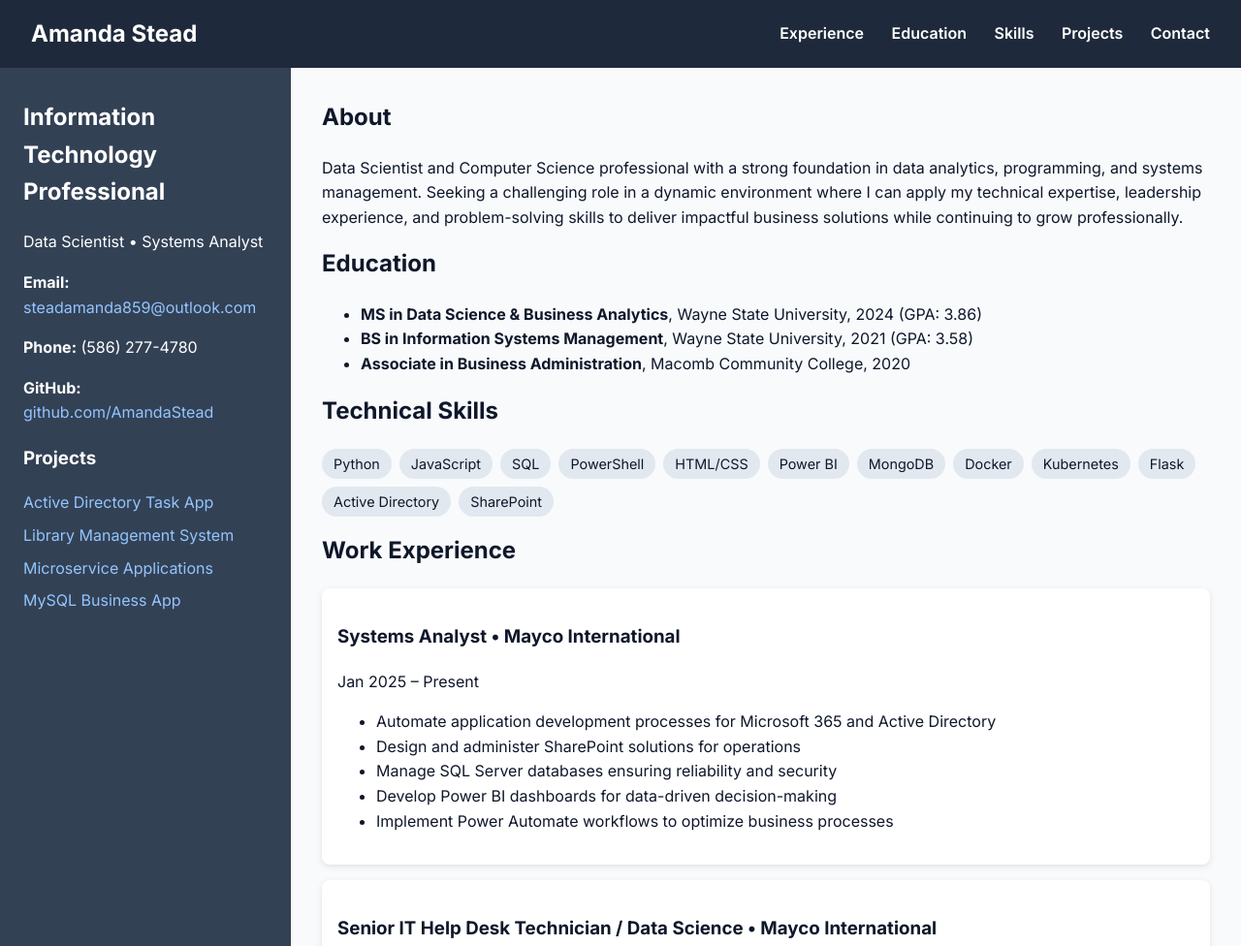
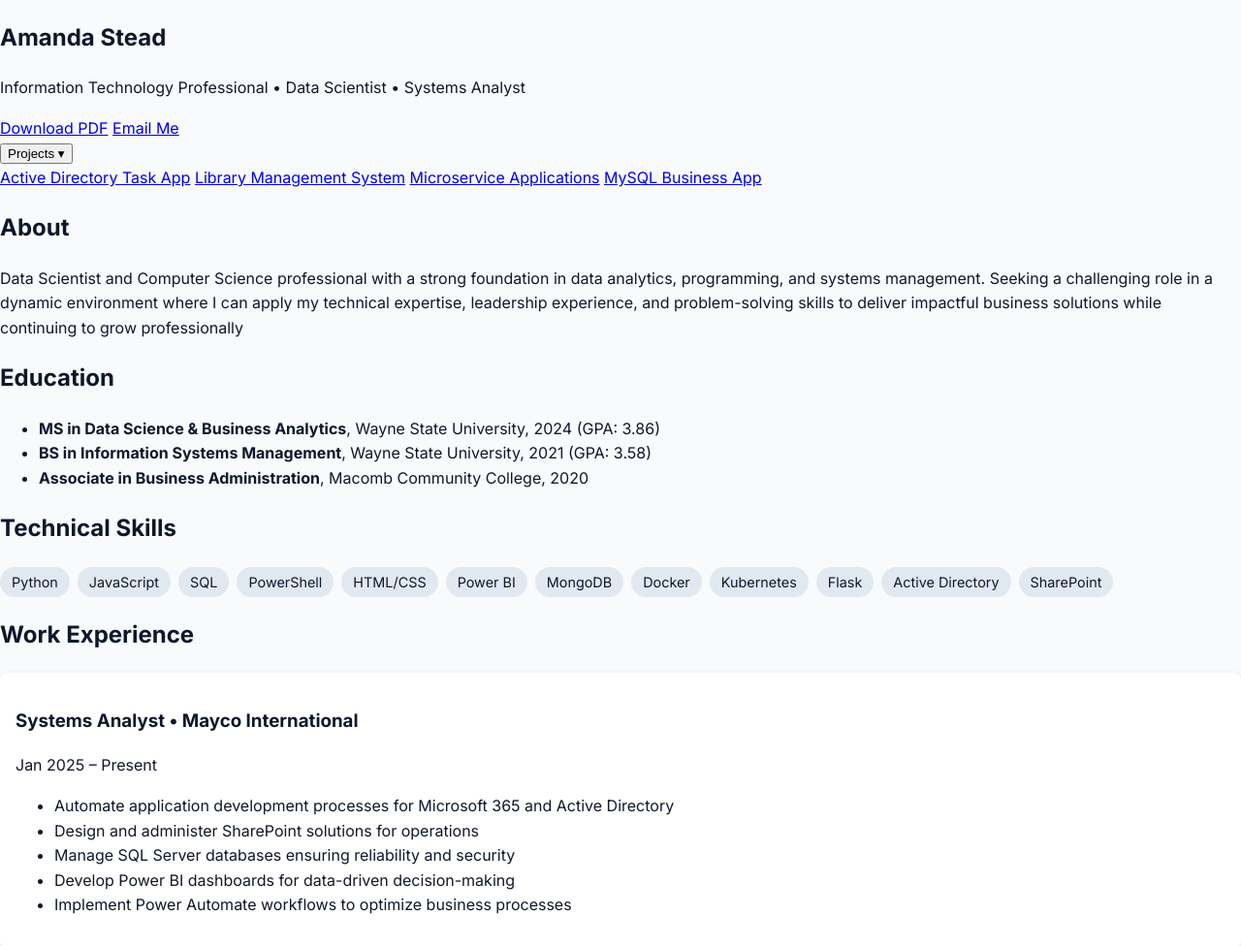
Before and after one commit to AmandaStead/AmandaStead.github.io, a plain HTML site: page index.html in a window 1280 px wide. Shown: the top 976 px of the page at 97% size. Drawn offline with Linux system fonts and the light colour scheme.

Commit message:
Update index.html

```diff
--- a/index.html
+++ b/index.html
@@ -1,3 +1,4 @@
+
 <!DOCTYPE html>
 <html lang="en">
 <head>
@@ -10,53 +11,37 @@
   <link href="https://fonts.googleapis.com/css2?family=Inter:wght@400;600;700&display=swap" rel="stylesheet">
 </head>
 <body>
-
-  <!-- Navigation bar -->
-  <header class="top-nav">
+  <header class="container">
+    <section class="hero">
       <h1>Amanda Stead</h1>
-    <nav>
-      <a href="#experience">Experience</a>
-      <a href="#education">Education</a>
-      <a href="#skills">Skills</a>
-      <a href="#projects">Projects</a>
-      <a href="#contact">Contact</a>
-    </nav>
+      <p>Information Technology Professional • Data Scientist • Systems Analyst</p>
+      <div class="cta">
+        <a class="btn" href="A_Stead_Resume.pdf" download="A_Stead_Resume.pdf" rel="noopener">Download PDF</a>
+        <a class="btn ghost" href="mailto:steadamanda859@outlook.com">Email Me</a>
+      </div>
+    </section>
   </header>
 
-  <!-- Resume grid layout -->
-  <div class="resume-layout">
+  <nav class="nav">
+  <div class="dropdown">
+    <button class="dropbtn">Projects ▾</button>
+    <div class="dropdown-content">
+      <a href="https://github.com/AmandaStead/ActiveDirectory" target="_blank">Active Directory Task App</a>
+      <a href="https://github.com/AmandaStead/library_management_system" target="_blank">Library Management System</a>
+      <a href="https://github.com/AmandaStead/FinalProject" target="_blank">Microservice Applications</a>
+      <a href="https://github.com/AmandaStead/databaseProject" target="_blank">MySQL Business App</a>
+    </div>
+  </div>
+</nav>
 
-    <!-- LEFT SIDEBAR -->
-    <aside class="sidebar">
-      <!-- optional photo -->
-      <!-- <img src="profile.jpg" alt="Amanda Stead" class="profile-pic"> -->
 
-      <h2>Information Technology Professional</h2>
-      <p>Data Scientist • Systems Analyst</p>
-
-      <div class="contact">
-        <p><strong>Email:</strong> <a href="mailto:steadamanda859@outlook.com">steadamanda859@outlook.com</a></p>
-        <p><strong>Phone:</strong> (586) 277-4780</p>
-        <p><strong>GitHub:</strong> <a href="https://github.com/AmandaStead" target="_blank">github.com/AmandaStead</a></p>
-      </div>
-
-      <div class="projects">
-        <h3>Projects</h3>
-        <ul>
-          <li><a href="https://github.com/AmandaStead/ActiveDirectory" target="_blank">Active Directory Task App</a></li>
-          <li><a href="https://github.com/AmandaStead/library_management_system" target="_blank">Library Management System</a></li>
-          <li><a href="https://github.com/AmandaStead/FinalProject" target="_blank">Microservice Applications</a></li>
-          <li><a href="https://github.com/AmandaStead/databaseProject" target="_blank">MySQL Business App</a></li>
-        </ul>
-      </div>
-    </aside>
-
-    <!-- RIGHT MAIN CONTENT -->
-    <main class="main-content">
-
+  <main class="container">
     <section id="about">
       <h2>About</h2>
-        <p>Data Scientist and Computer Science professional with a strong foundation in data analytics, programming, and systems management. Seeking a challenging role in a dynamic environment where I can apply my technical expertise, leadership experience, and problem-solving skills to deliver impactful business solutions while continuing to grow professionally.</p>
+      <p>Data Scientist and Computer Science professional with a strong foundation in data analytics, programming, and
+systems management. Seeking a challenging role in a dynamic environment where I can apply my technical
+expertise, leadership experience, and problem-solving skills to deliver impactful business solutions while
+continuing to grow professionally</p>
     </section>
 
     <section id="education">
@@ -76,6 +61,7 @@
         <li>Active Directory</li><li>SharePoint</li>
       </ul>
     </section>
+
 
     <section id="experience">
       <h2>Work Experience</h2>
@@ -112,10 +98,15 @@
         <li>Python Programming Certificate</li>
       </ul>
     </section>
+
+    <section id="contact">
+      <h2>Contact</h2>
+      <p>Email: <a href="mailto:steadamanda859@outlook.com">steadamanda859@outlook.com</a></p>
+      <p>GitHub: <a href="https://github.com/AmandaStead" target="_blank">github.com/AmandaStead</a></p>
+    </section>
   </main>
-  </div>
 
-  <footer class="muted">
+  <footer class="container muted">
     <p>© <span id="y"></span> Amanda Stead</p>
   </footer>
 
```
Lines whose indentation alone changed are shown as unchanged.
